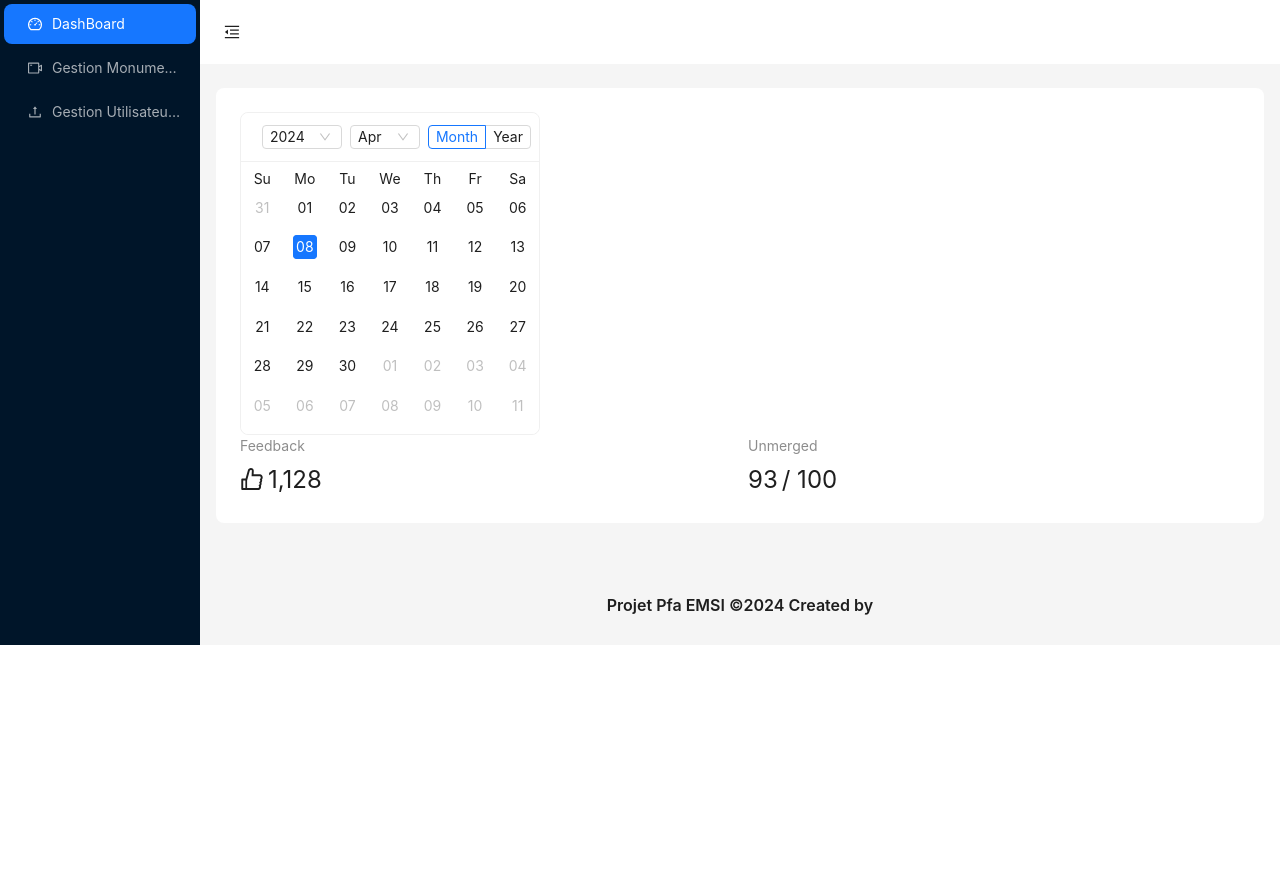
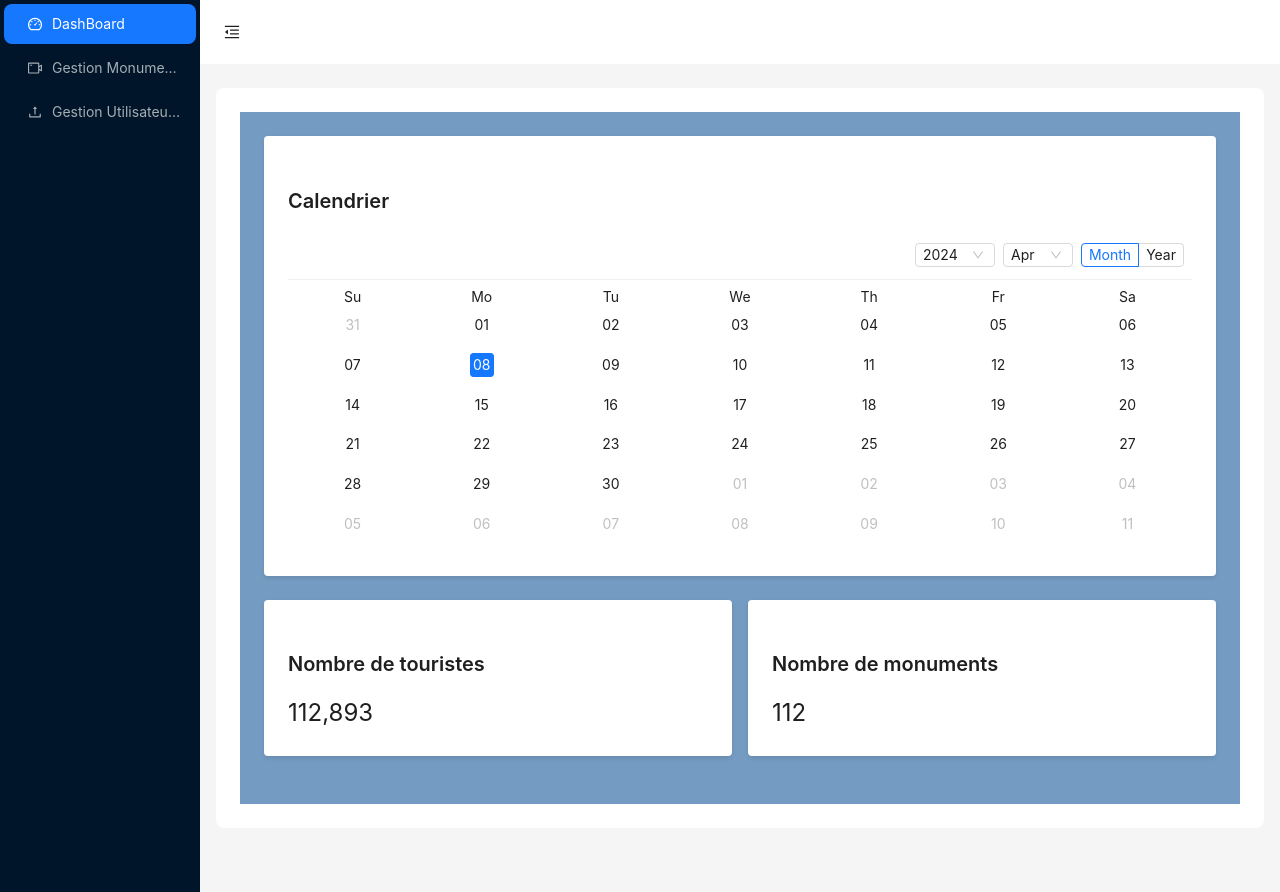
Before and after one commit to travolta11/projet-pfa, a React (Create React App) app in the folder app_front/: page / in a window 1280 px wide. Before the commit the page ends 800 px from the top, so only its background shows below. Built offline with nearby package versions, Linux system fonts and the light colour scheme.

Commit message:
dashboard
la partie dashboard fini

```diff
--- a/app_front/src/AppComponents/index.js
+++ b/app_front/src/AppComponents/index.js
@@ -99,7 +99,7 @@ const AppComponents = () => {
 
         }}
       >
-        <Typography.Title level={5}>     Projet Pfa EMSI ©2024 Created by </Typography.Title>
+
 
       </Footer>
       </Layout>
--- a/app_front/src/Pages/DashBoard/index.js
+++ b/app_front/src/Pages/DashBoard/index.js
@@ -1,6 +1,7 @@
 import React from 'react';
-import { Typography, Calendar, theme ,Col, Row, Statistic  } from 'antd';
+import { Typography, Calendar, theme, Col, Row, Statistic, Button } from 'antd';
 import { LikeOutlined } from '@ant-design/icons';
+
 const { Title } = Typography;
 
 const onPanelChange = (value, mode) => {
@@ -10,25 +11,55 @@ const onPanelChange = (value, mode) => {
 const DashBoard = () => {
   const { token } = theme.useToken();
   const wrapperStyle = {
-    width: 300,
-    border: `1px solid ${token.colorBorderSecondary}`,
-    borderRadius: token.borderRadiusLG,
+    width: '100%',
+    padding: '24px',
+    backgroundColor: '#749BC2',
   };
+
+  const sectionStyle = {
+    marginBottom: '24px',
+    padding: '24px',
+    backgroundColor: '#fff',
+    borderRadius: '4px',
+    boxShadow: '0 2px 4px rgba(0, 0, 0, 0.1)',
+  };
+
+  const titleStyle = {
+    marginBottom: '16px',
+  };
+
   return (
-    <>
     <div style={wrapperStyle}>
-      <Calendar fullscreen={false} onPanelChange={onPanelChange} />
+      <Row gutter={[16, 16]}>
+        <Col span={24}>
+          <div style={sectionStyle}>
+            <Title level={4} style={titleStyle}>
+              Calendrier
+            </Title>
+            <Calendar fullscreen={false} onPanelChange={onPanelChange} />
+          </div>
+        </Col>
+      </Row>
+      <Row gutter={[16, 16]}>
+        <Col span={12}>
+          <div style={sectionStyle}>
+            <Title level={4} style={titleStyle}>
+              Nombre de touristes
+            </Title>
+            <Statistic title="" value={112893} />
+          </div>
+        </Col>
+        <Col span={12}>
+          <div style={sectionStyle}>
+            <Title level={4} style={titleStyle}>
+              Nombre de monuments
+            </Title>
+            <Statistic title="" value={112} />
+          </div>
+        </Col>
+      </Row>
     </div>
+  );
+};
 
-<Row gutter={16}>
-<Col span={12}>
-  <Statistic title="Feedback" value={1128} prefix={<LikeOutlined />} />
-</Col>
-<Col span={12}>
-  <Statistic title="Unmerged" value={93} suffix="/ 100" />
-</Col>
-</Row></>
-
-  );
-}
 export default DashBoard;
```
